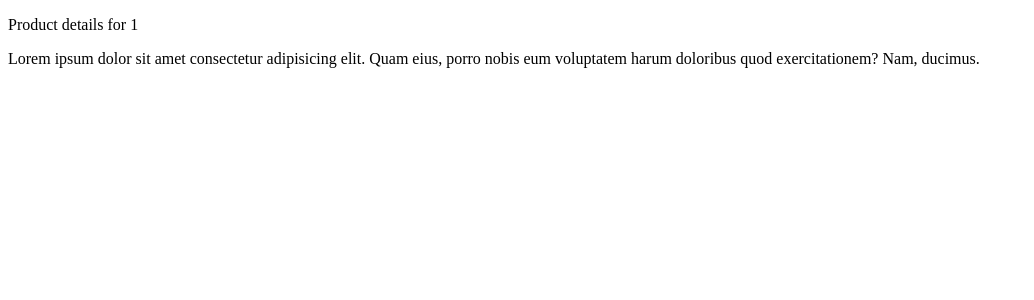
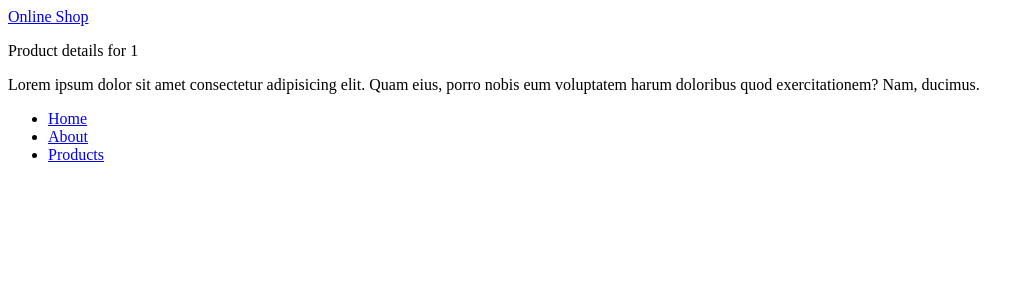
Before and after one commit to NeginSal/Nuxt-Shop, a Nuxt app: page /products/1 in a window 1280 px wide. Shown: the top 300 px of the page, without its empty margins (0-1034 px from the left). Built offline with nearby package versions, Linux system fonts and the light colour scheme.

Commit message:
adding layouts

```diff
--- /dev/null
+++ b/layouts/default.vue
@@ -0,0 +1,21 @@
+<template>
+  <div>
+    <header>
+      <nav>
+        <NuxtLink to="/">Online Shop</NuxtLink>
+        <ul>
+          <li><NuxtLink to="/">Home</NuxtLink></li>
+          <li><NuxtLink to="/about">About</NuxtLink></li>
+          <li><NuxtLink to="/products">Products</NuxtLink></li>
+        </ul>
+      </nav>
+    </header>
+    <!-- output the page content -->
+    <div><slot /></div>
+  </div>
+</template>
+<style scoped>
+.router-link-exact-active {
+  color: #12b488;
+}
+</style>
--- /dev/null
+++ b/layouts/products.vue
@@ -0,0 +1,23 @@
+<template>
+  <div>
+    <header>
+      <nav>
+        <NuxtLink to="/products">Online Shop</NuxtLink>
+      </nav>
+    </header>
+    <!-- output the page content -->
+    <div><slot /></div>
+    <footer>
+      <ul>
+        <li><NuxtLink to="/">Home</NuxtLink></li>
+        <li><NuxtLink to="/about">About</NuxtLink></li>
+        <li><NuxtLink to="/products">Products</NuxtLink></li>
+      </ul>
+    </footer>
+  </div>
+</template>
+  <style scoped>
+.router-link-exact-active {
+  color: #12b488;
+}
+</style>
--- a/pages/index.vue
+++ b/pages/index.vue
@@ -1,15 +1,5 @@
 <template>
   <div>
-    <header>
-      <nav>
-        <NuxtLink to="/">Online Shop</NuxtLink>
-        <ul>
-          <li><NuxtLink to="/">Home</NuxtLink></li>
-          <li><NuxtLink to="/about">About</NuxtLink></li>
-          <li><NuxtLink to="/products">Products</NuxtLink></li>
-        </ul>
-      </nav>
-    </header>
     <h2>Home</h2>
     <p>
       Lorem ipsum dolor sit amet consectetur adipisicing elit. Repellendus
--- a/pages/products/[id].vue
+++ b/pages/products/[id].vue
@@ -10,6 +10,9 @@
 
 <script setup>
 const { id } = useRoute().params;
+definePageMeta({
+  layout: "products",
+});
 </script>
 
 <style  scoped>
--- a/pages/products/index.vue
+++ b/pages/products/index.vue
@@ -5,6 +5,9 @@
 </template>
 
 <script setup>
+definePageMeta({
+  layout: "products",
+});
 </script>
 
 <style scoped>
```
